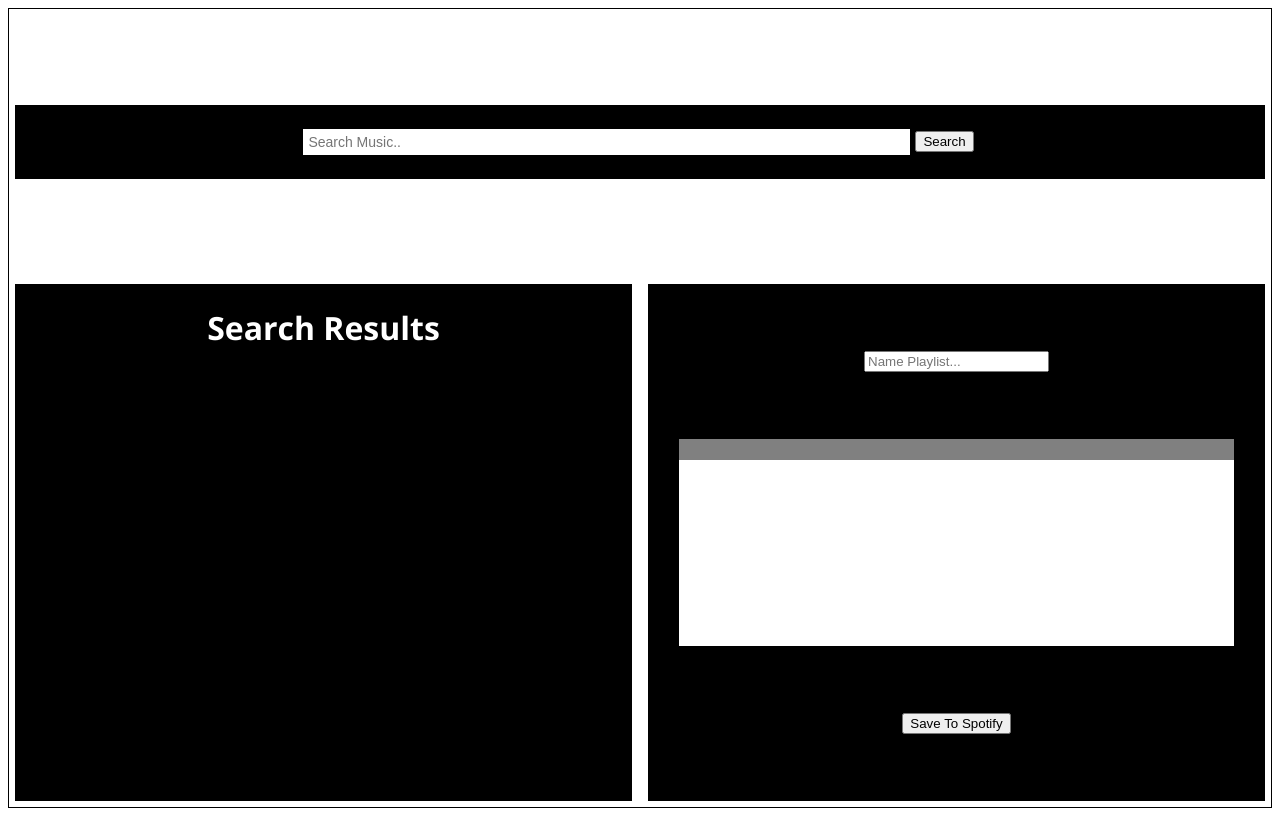
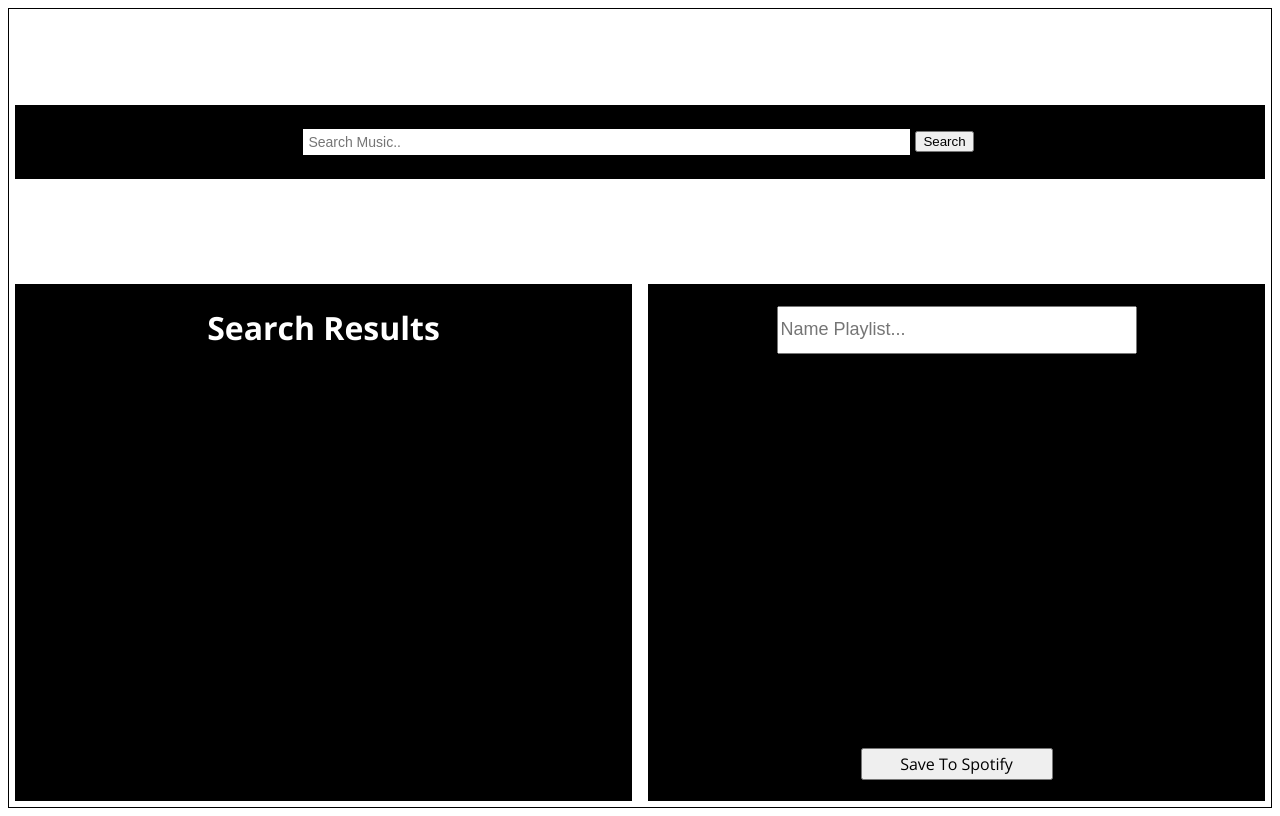
Before and after one commit to ritabobita/Jammming, a Next.js app: page / in a window 1280 px wide. Built offline with nearby package versions, Linux system fonts and the light colour scheme.

Commit message:
css playlist

```diff
--- a/components/Track.js
+++ b/components/Track.js
@@ -5,7 +5,7 @@ import Playlist from './Playlist';
 function Track({playlist}) {
     return (
         <div className={styles.trackContainer}>
-            {playlist}
+            <ul>{playlist}</ul>
         </div>
     )
 }
--- a/components/Tracklist.js
+++ b/components/Tracklist.js
@@ -7,7 +7,7 @@ function Tracklist({playlist}) {
     return (
         //prob turn this into a list format over div or have list inside div if it is a container
         <div className={styles.tracklistContainer}>
-            <Track playlist={playlist}/>
+           <Track playlist={playlist}/>
         </div>
     )
 }
--- a/pages/index.js
+++ b/pages/index.js
@@ -67,8 +67,7 @@ export default function Home() {
       )
   }
     const trackPick = playlist.map(playlistItem => <li key = {playlistItem.id}>Song Name: {playlistItem.name}<br/>
-    Artist: {playlistItem.artist} Album: {playlistItem.album}</li>)
-    const playlistUl = <ul>{trackPick}</ul>
+    Artist: {playlistItem.artist} Album: {playlistItem.album} <button type="button">-</button></li>)
 
   return (
     <div className={styles.container}>
@@ -78,7 +77,7 @@ export default function Home() {
       </Head>
       <SearchBar onSearchInputChange={handleSearchInput} onButtonClick={handleClick} />
       <SearchResults searchResults={results} />
-      <Playlist playlist={playlistUl} />
+      <Playlist playlist={trackPick} />
     </div>
   );
 }
--- a/styles/Playlist.module.css
+++ b/styles/Playlist.module.css
@@ -1,9 +1,34 @@
+/* Color Palette
+Pastel Red: #E06651
+Brown: #A16B62
+Slate Blue: #618B79
+Gray: #615553
+Light Green: #51E0A3
+
+Font
+font-family: "Open Sans", sans-serif;*/
+@import url('https://fonts.googleapis.com/css2?family=Open+Sans:ital,wght@0,300..800;1,300..800&display=swap');
 
 .playlistContainer {
     background-color: black;
     grid-area: savePlaylist;
+    font-family: "Open Sans", sans-serif;
     display: flex;
     flex-direction: column;
-    justify-content: space-evenly;
     align-items: center;
 }
+
+.playlistContainer input {
+    width: 22rem;
+    height: 2.719rem;
+    margin: 1.34rem;
+    font-size: 18px;
+}
+
+.playlistContainer button {
+    margin: 1.34rem;
+    height: 2rem;
+    width: 12rem;
+    font-family: "Open Sans", sans-serif;
+    font-size: 1rem;
+}
--- a/styles/Track.module.css
+++ b/styles/Track.module.css
@@ -1,10 +1,24 @@
 .trackContainer {
-    background-color: gray;
     height: 10%;
     width: 100%;
-    justify-self: center;
 }
 
 .trackContainer li {
     list-style: none;
+    background-color: #E06650;
+    min-height: 5rem;
+    color: white;
+    display: flex;
+    align-items: center;
+    margin: .5rem 1rem;
+    justify-content: space-between;
+    padding: 0rem 1rem;
 }
+
+.trackContainer button {
+    background-color:  #536160;
+    height: 1.5rem;
+    width: 1.5rem;
+    padding: 0;
+    margin: 0;
+}
--- a/styles/Tracklist.module.css
+++ b/styles/Tracklist.module.css
@@ -1,12 +1,21 @@
 
 
 .tracklistContainer {
-    background-color: white;
-    height: 40%;
-    width: 90%;
-    justify-self: center;
+    background-color: black;
     display: flex;
     justify-content: center;
-    align-items:flex-start;
+    align-items: flex-start;
     overflow: scroll;
+    height: 70%;
 }
+
+.tracklistContainer ul {
+    margin: 0;
+    padding: 0;
+    width: 25.875rem;
+    height: auto;
+    list-style: none;
+    display: flex;
+    justify-content: center;
+    flex-direction: column;
+}
```
